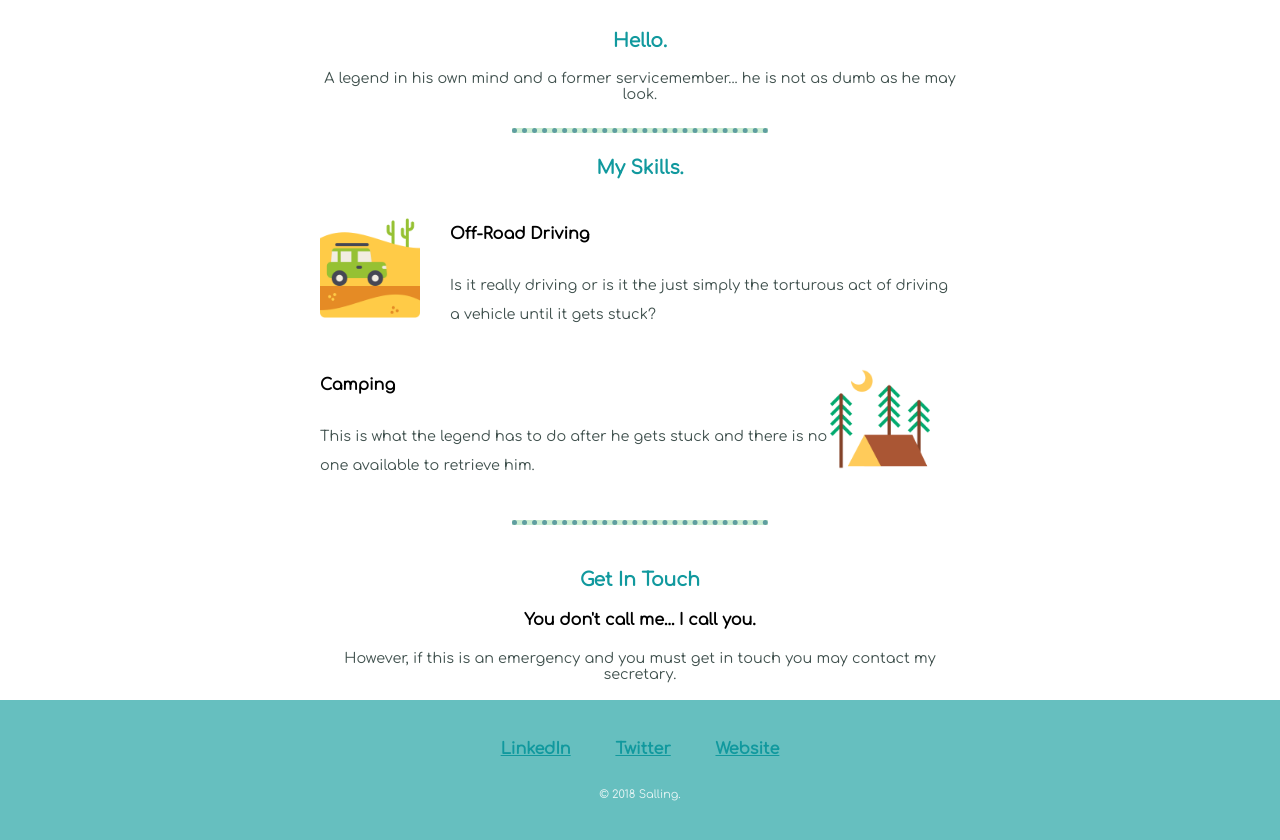
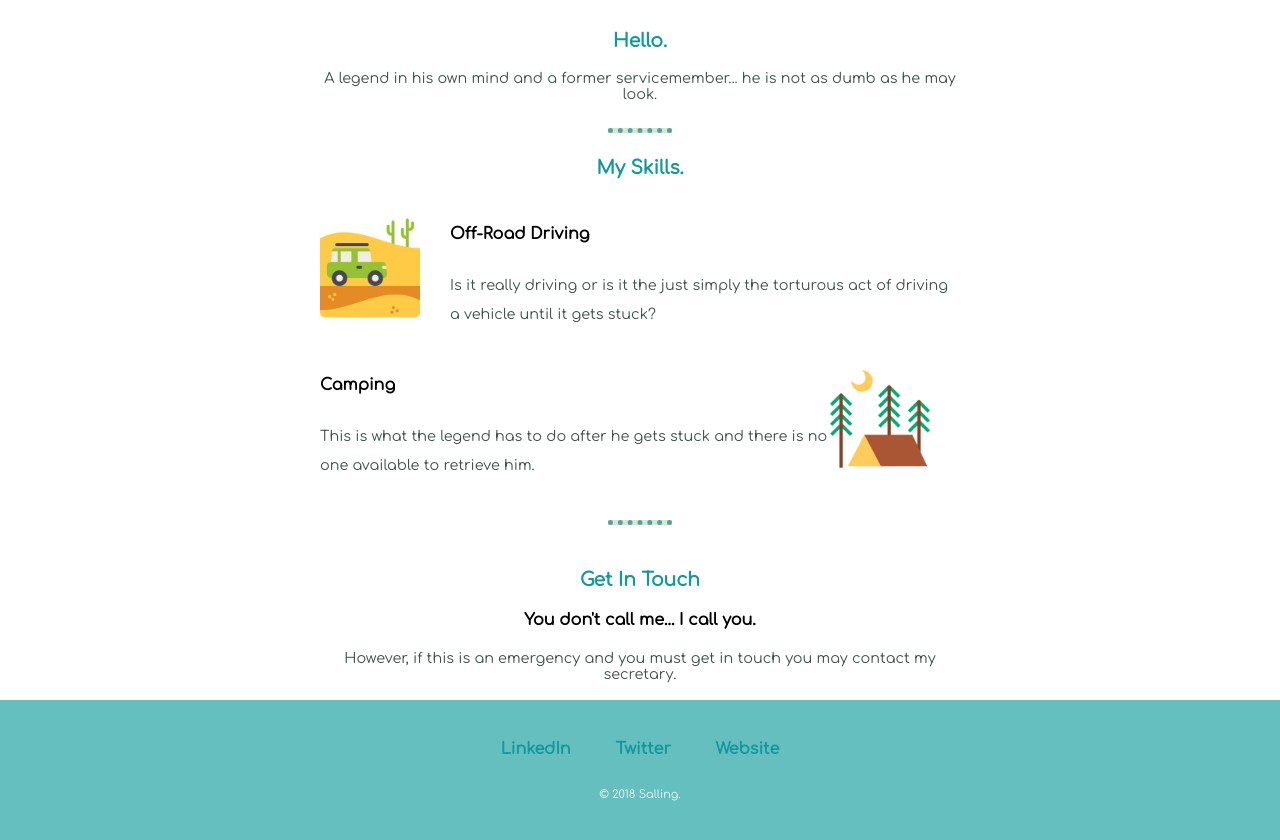
Before and after one commit to ksalling/cv, a plain HTML site: page index.html in a window 1280 px wide. Shown: the part 700-1540 px from the top of the page. Drawn offline with Linux system fonts and the light colour scheme; a web font is replaced by a local one.

Commit message:
minor edits

```diff
--- a/css/styles.css
+++ b/css/styles.css
@@ -12,7 +12,7 @@ hr {
     background-color: #ccedd2;
     border-color: cadetblue;
     border-width: 5px;
-    width: 20%;
+    width: 5%;
     margin: 25px auto;
 }
 
@@ -38,6 +38,11 @@ h3 {
 
 a {
     color: #11999E;
+    text-decoration: none;
+}
+
+a:hover {
+    color: #eaf6f6
 }
 
 p {
```
